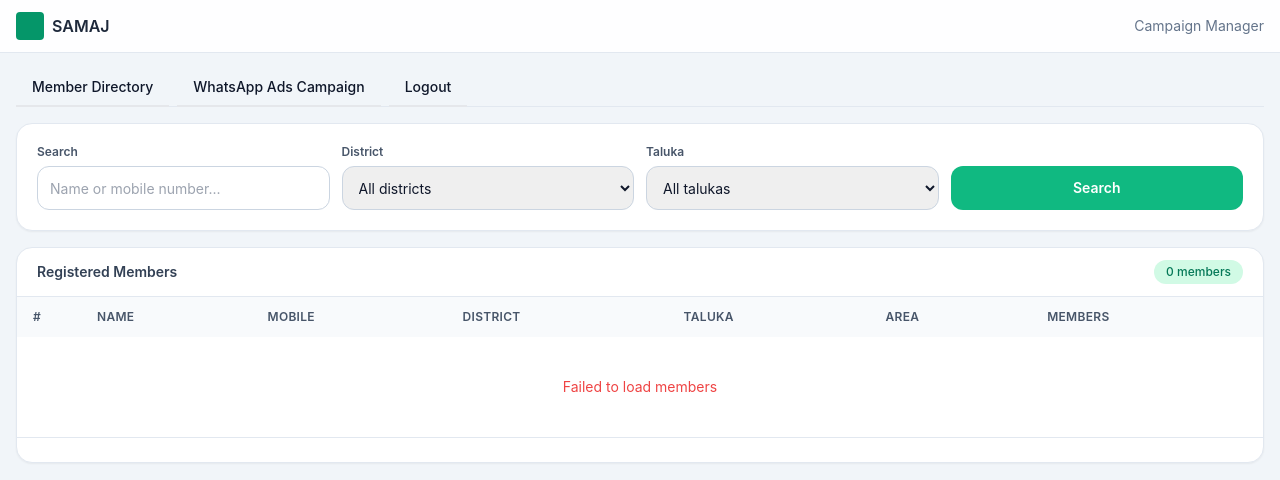
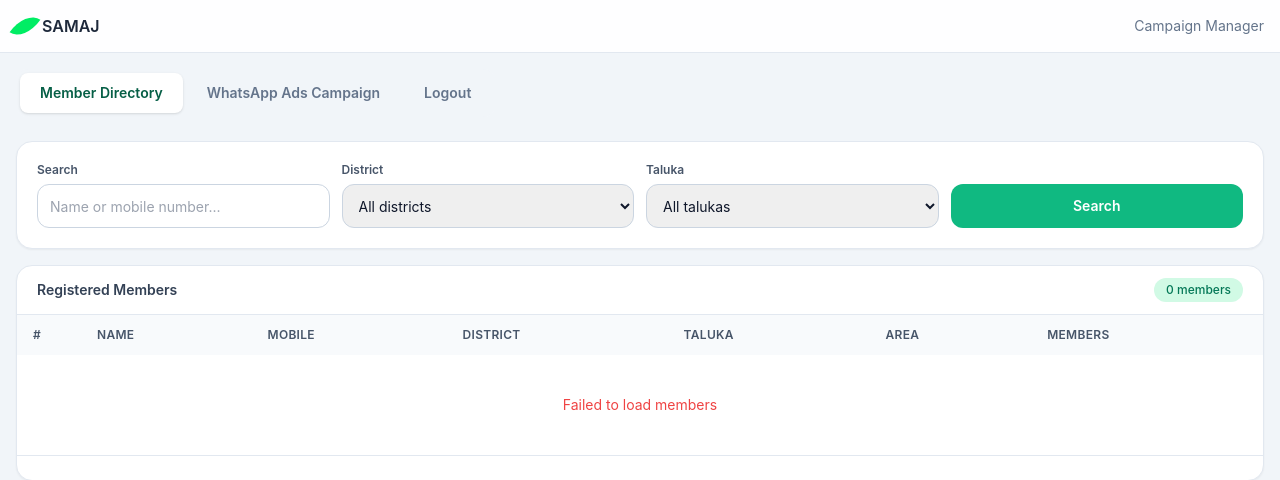
Before and after one commit to suniljlandge/merasamaj, a Flask app: template samaj/templates/campaign-manager.html in a window 1280 px wide. Shown: the top 480 px of the page. Run offline with Flask 3, Linux system fonts and the light colour scheme; the template is opened without the code that fills it, so the values that code supplies are empty; some libraries are stand-ins or nearby versions.

Commit message:
make campaign tabs UI/UX better

```diff
--- a/samaj/templates/campaign-manager.html
+++ b/samaj/templates/campaign-manager.html
@@ -28,6 +28,27 @@
     rel="stylesheet"
     href="{{ url_for('static', filename='styles.css') }}"
   >
+
+  <!-- Tab button active/inactive styling driven by aria-selected -->
+  <style>
+    .cm-tab[aria-selected="true"] {
+      background: white;
+      color: #065f46;
+      box-shadow: 0 1px 3px 0 rgb(0 0 0 / 0.1), 0 1px 2px -1px rgb(0 0 0 / 0.1);
+    }
+    .cm-tab[aria-selected="false"] {
+      background: transparent;
+      color: #64748b;
+    }
+    .cm-tab[aria-selected="false"]:hover {
+      color: #334155;
+      background: rgb(241 245 249 / 0.7);
+    }
+    /* Logout tab gets a subtle red tone when hovered */
+    #cm-tab-logout[aria-selected="false"]:hover {
+      color: #dc2626;
+    }
+  </style>
 
   <script
     defer
@@ -72,10 +93,7 @@
         href="/campaign-manager"
         aria-label="SAMAJ Campaign Manager home"
       >
-        <span
-          class="inline-block w-7 h-7 rounded bg-emerald-600"
-          aria-hidden="true"
-        ></span>
+        <span class="brand-mark" aria-hidden="true"></span>
         <span>SAMAJ</span>
       </a>
 
@@ -93,8 +111,8 @@
     <!-- ========================================================== -->
     <nav
       class="
-        flex flex-wrap gap-2
-        border-b border-slate-200 mb-4
+        flex items-center gap-1 bg-slate-100 p-1 rounded-xl mb-6
+        w-fit
       "
       role="tablist"
       aria-label="Campaign manager sections"
@@ -102,7 +120,7 @@
     >
       <button
         type="button"
-        class="cm-tab px-4 py-2 -mb-px border-b-2 font-medium text-sm rounded-t"
+        class="cm-tab px-5 py-2.5 text-sm font-semibold rounded-lg transition-all duration-200"
         id="cm-tab-directory"
         role="tab"
         aria-selected="true"
@@ -114,7 +132,7 @@
 
       <button
         type="button"
-        class="cm-tab px-4 py-2 -mb-px border-b-2 font-medium text-sm rounded-t"
+        class="cm-tab px-5 py-2.5 text-sm font-semibold rounded-lg transition-all duration-200"
         id="cm-tab-campaign"
         role="tab"
         aria-selected="false"
@@ -126,7 +144,7 @@
 
       <button
         type="button"
-        class="cm-tab px-4 py-2 -mb-px border-b-2 font-medium text-sm rounded-t"
+        class="cm-tab px-5 py-2.5 text-sm font-semibold rounded-lg transition-all duration-200"
         id="cm-tab-logout"
         role="tab"
         aria-selected="false"
```
